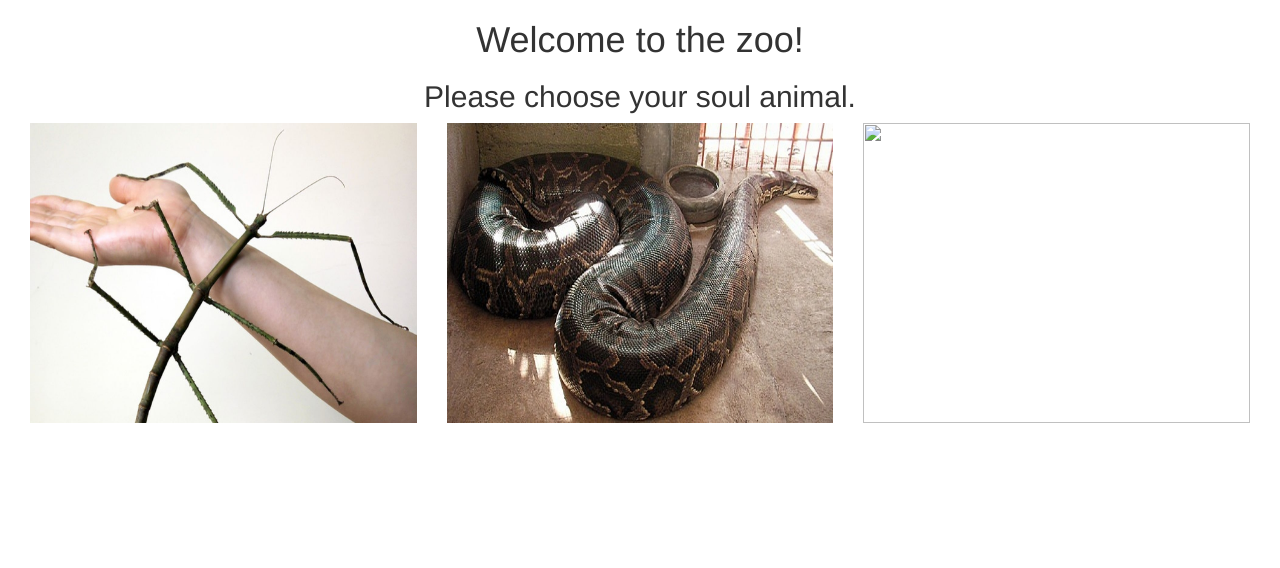
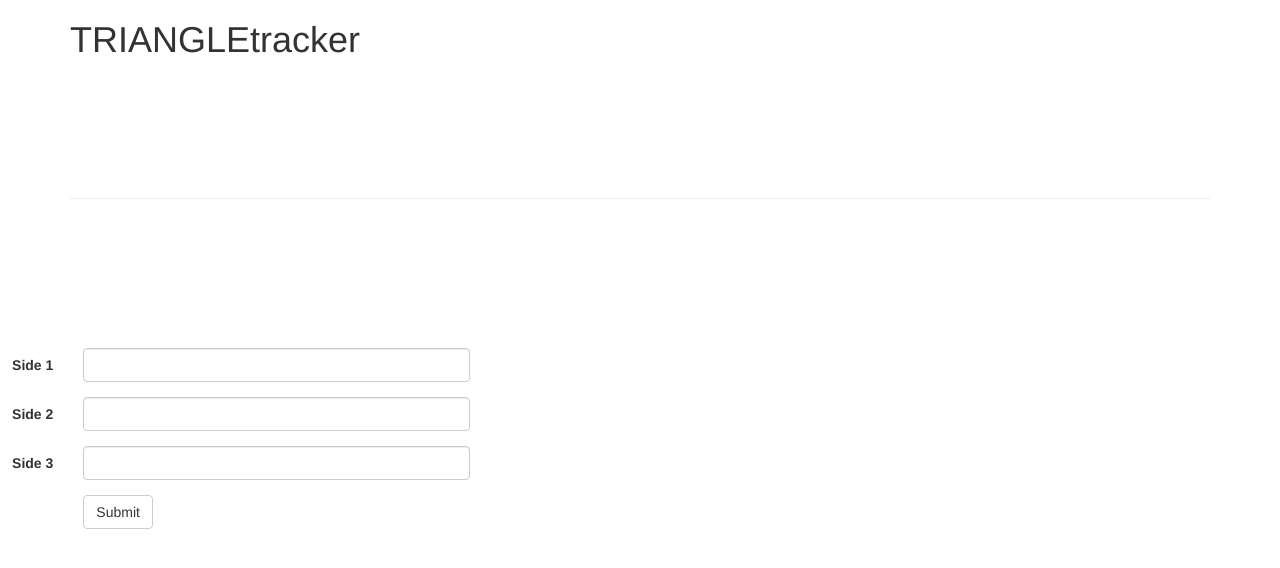
Before and after one commit to justincarothers/triangle, a plain HTML site: page index.html in a window 1280 px wide. Drawn offline with nearby package versions, Linux system fonts and the light colour scheme.

Commit message:
init triangle app

```diff
--- a/css/style.css
+++ b/css/style.css
@@ -1,20 +1,4 @@
-img {
-  height: 300px;
-  width: 100%;
+
+.form-group {
+  max-width: 500px;
 }
-body {
-  text-align: center;
-}
-
-.turtlePage {
-  display: none;
-}
-.snakePage {
-  display: none;
-}
-.insectPage {
-  display: none;
-}
-/*#main {
-  display: none;
-}*/
--- a/index.html
+++ b/index.html
@@ -9,36 +9,34 @@
     <script src="js/main.js" charset="utf-8"></script>
   </head>
   <body>
-    <div class="container-fluid" id="main">
-      <h1>Welcome to the zoo!</h1>
-      <h2>Please choose your soul animal.</h2>
-      <div class="col-sm-4" id="insect">
-        <img src="img/wife.jpg" alt=""  />
-      </div>
-      <div class="col-sm-4" id="snake">
-        <img src="img/snake.jpg" alt="" />
-      </div>
-      <div class="col-sm-4" id="turtle">
-        <img src="img/turtle.jpg" alt="" />
-      </div>
-      <div class="container">
-
-      </div>
+    <div class="container">
+      <h1>TRIANGLEtracker<br><br><br><br><hr><br><br><br></h1>
     </div>
-
-
-    <div class="turtlePage">
-      <h1>You like turtles. Congratulations.</h1>
-      <h2>Please visit <a href="http://www.iliketurtles.com">our favorite turtle website.</a></h2>
+    <form class="form-horizontal" id="triangle-sides">
+  <div class="form-group">
+    <label for="inputSide1" class="col-sm-2 control-label">Side 1</label>
+    <div class="col-sm-10">
+      <input type="number" class="form-control" id="side1">
     </div>
-    <div class="snakePage">
-      <h1>You like snakes. Congratulations.</h1>
-      <h2>Please visit <a href="http://www.ilikesnakes.com">our favorite snake website.</a></h2>
+  </div>
+  <div class="form-group">
+    <label for="inputSide2" class="col-sm-2 control-label">Side 2</label>
+    <div class="col-sm-10">
+      <input type="number" class="form-control" id="side2">
     </div>
-    <div class="insectPage">
-      <h1>You like insects....... okay.......</h1>
-      <h2>Please visit <a href="http://www.ilikeinsects.com">our favorite insects website.</a></h2>
+  </div>
+  <div class="form-group">
+    <label for="inputSide3" class="col-sm-2 control-label">Side 3</label>
+    <div class="col-sm-10">
+      <input type="number" class="form-control" id="side3">
     </div>
+  </div>
+  <div class="form-group">
+    <div class="col-sm-offset-2 col-sm-10">
+      <button type="submit" class="btn btn-default">Submit</button>
+    </div>
+  </div>
+</form>
 
 
   </body>
--- a/js/main.js
+++ b/js/main.js
@@ -1,33 +1,43 @@
-$(document).ready(function() {
+//
+// var triangleTracker = function (side1, side2, side3) {
+//   var sideOne = parseInt(side1).val();
+//   var sideTwo = parseInt(side2).val();
+//   var sideThree = parseInt(side3).val();
+//
+//   var triangleCheck = (sideOne, sideTwo, sideThree)
+//
+//
+// };
 
-  $(".col-sm-4").click(function(){
-
-   var choice = $(this).attr('id'); // or var clickedBtnID = this.id
-   if (choice === 'turtle') {
-     $("#main").hide();
-     $(".turtlePage").show();
-   }
-   else if (choice === 'snake') {
-     $("#main").hide();
-     $(".snakePage").show();
-   }
-   else if (choice === 'insect')
-   {
-     $("#main").hide();
-     $(".insectPage").show();
-   }
-   else {
-     return;
-   }
- });
-});
+// if ((sideOne + sideTwo) <= sideThree) {
+//   alert ("That is not a triangle")
+// }
 
 
 
 
 
+$(document).ready(function() {
+  $("form#triangle-sides").submit(function(event) {
+    event.preventDefault();
 
+    var side1 = $('input#side1').val();
+    var side2 = $('input#side2').val();
+    var side3 = $('input#side3').val();
+    var triangle = triangleTracker(side1, side2, side3);
 
+    }
+
+  });
+});
+//
+// if (sideOne === sideTwo && sideTwo === sideThree) {
+//   alert("EQUILLATERAL TRIANGLE");
+// } else if ((sideOne !=== sideTwo ) && (sideOne !=== sideThree)) {
+//   alert("SCALENE TRIANGLE");
+// } else if ((sideOne + sideTwo) <= sideThree) {
+//
+// }
 
 
 
```
